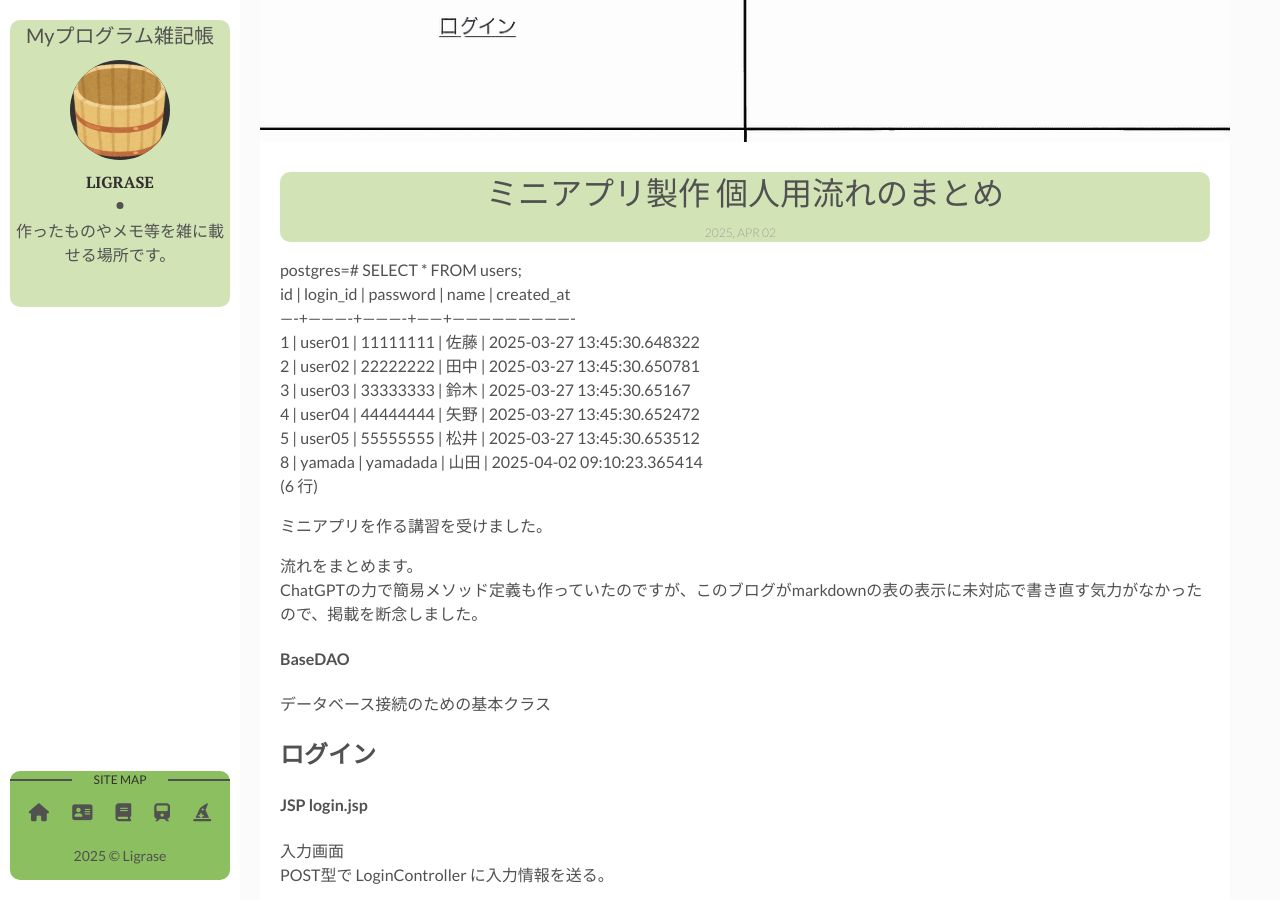
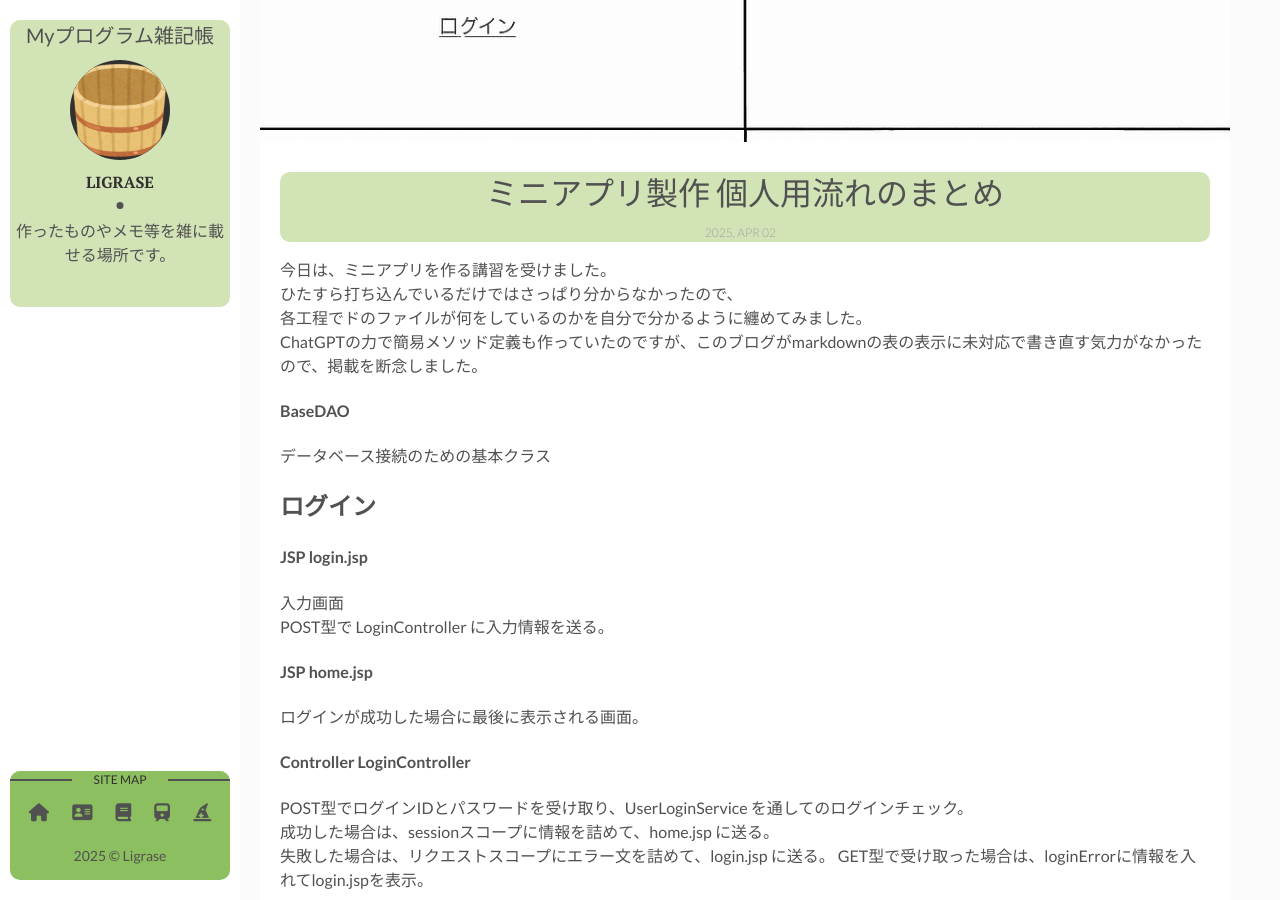
Before and after one commit to Liqrase/diary-1, a Jekyll site: the page built from _posts/2025-04-02-miniapp.markdown, in a window 1280 px wide and 900 px high, scrolled down 378 px. Built offline with Jekyll 4.4.1, drawn with Linux system fonts in a browser that asks for light colours; nearby versions of some CDN libraries; some of the changed text lies outside the part shown.

Commit message:
250402-b

```diff
--- a/_posts/2025-04-02-miniapp.markdown
+++ b/_posts/2025-04-02-miniapp.markdown
@@ -7,21 +7,9 @@
 fig-caption: # Add figcaption (optional)
 tags: [java]
 ---
-
-postgres=# SELECT * FROM users;<br>
- id | login_id | password | name |         created_at<br>
-----+----------+----------+------+----------------------------<br>
-  1 | user01   | 11111111 | 佐藤 | 2025-03-27 13:45:30.648322<br>
-  2 | user02   | 22222222 | 田中 | 2025-03-27 13:45:30.650781<br>
-  3 | user03   | 33333333 | 鈴木 | 2025-03-27 13:45:30.65167<br>
-  4 | user04   | 44444444 | 矢野 | 2025-03-27 13:45:30.652472<br>
-  5 | user05   | 55555555 | 松井 | 2025-03-27 13:45:30.653512<br>
-  8 | yamada   | yamadada | 山田 | 2025-04-02 09:10:23.365414<br>
-(6 行)
-
-ミニアプリを作る講習を受けました。
-
-流れをまとめます。<br>
+今日は、ミニアプリを作る講習を受けました。<br>
+ひたすら打ち込んでいるだけではさっぱり分からなかったので、<br>
+各工程でドのファイルが何をしているのかを自分で分かるように纏めてみました。<br>
 ChatGPTの力で簡易メソッド定義も作っていたのですが、このブログがmarkdownの表の表示に未対応で書き直す気力がなかったので、掲載を断念しました。
 
 #### BaseDAO
@@ -57,6 +45,8 @@
 
 ### Domain User
 アプリ内部で使うためのユーザーモデル。
+
+
 
 
 ## ユーザー登録
@@ -116,6 +106,8 @@
 （Utilityとは共通処理をまとめた便利クラスのこと）
 
 
+
+
 ## ログアウト
 
 #### JSP login.jsp
@@ -124,6 +116,8 @@
 #### Controller LogoutController
 GET型で受け取った時、セッションスコープを取得し、それを破棄。<br>
 login.jsp へ送る。
+
+
 
 
 ## 会員情報変更
@@ -169,6 +163,8 @@
 ユーザー登録の欄と挙動が同じなので割愛。
 
 
+
+
 ## 登録削除
 
 #### JSP deleteConfirm.jsp
@@ -198,3 +194,17 @@
 #### DTO UserDTO
 #### Domain User
 ユーザー登録の欄と挙動が同じなので割愛。
+
+
+
+## 使用するデータベースの中身
+postgres=# SELECT * FROM users;<br>
+ id | login_id | password | name |         created_at<br>
+----+----------+----------+------+----------------------------<br>
+  1 | user01   | 11111111 | 佐藤 | 2025-03-27 13:45:30.648322<br>
+  2 | user02   | 22222222 | 田中 | 2025-03-27 13:45:30.650781<br>
+  3 | user03   | 33333333 | 鈴木 | 2025-03-27 13:45:30.65167<br>
+  4 | user04   | 44444444 | 矢野 | 2025-03-27 13:45:30.652472<br>
+  5 | user05   | 55555555 | 松井 | 2025-03-27 13:45:30.653512<br>
+  8 | yamada   | yamadada | 山田 | 2025-04-02 09:10:23.365414<br>
+(6 行)
```
